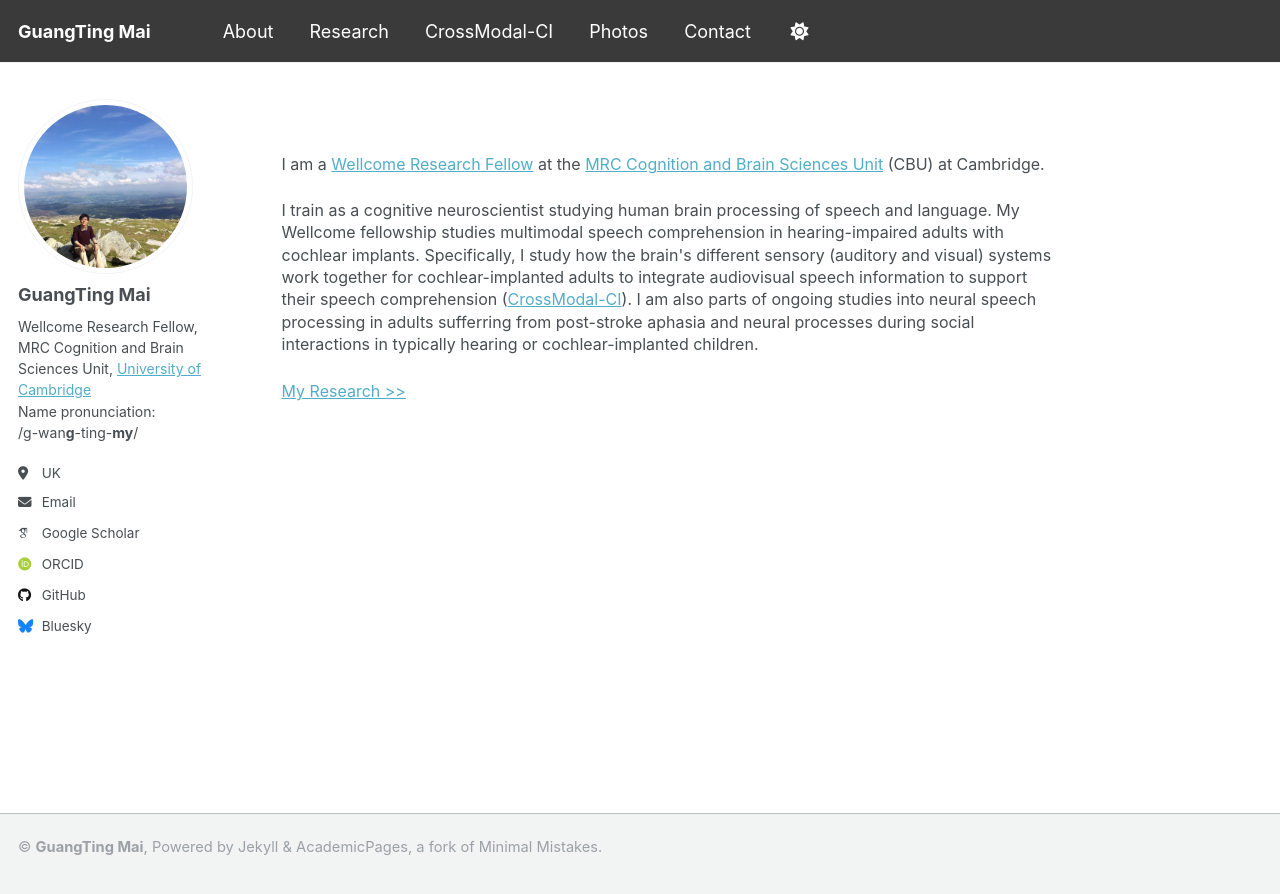
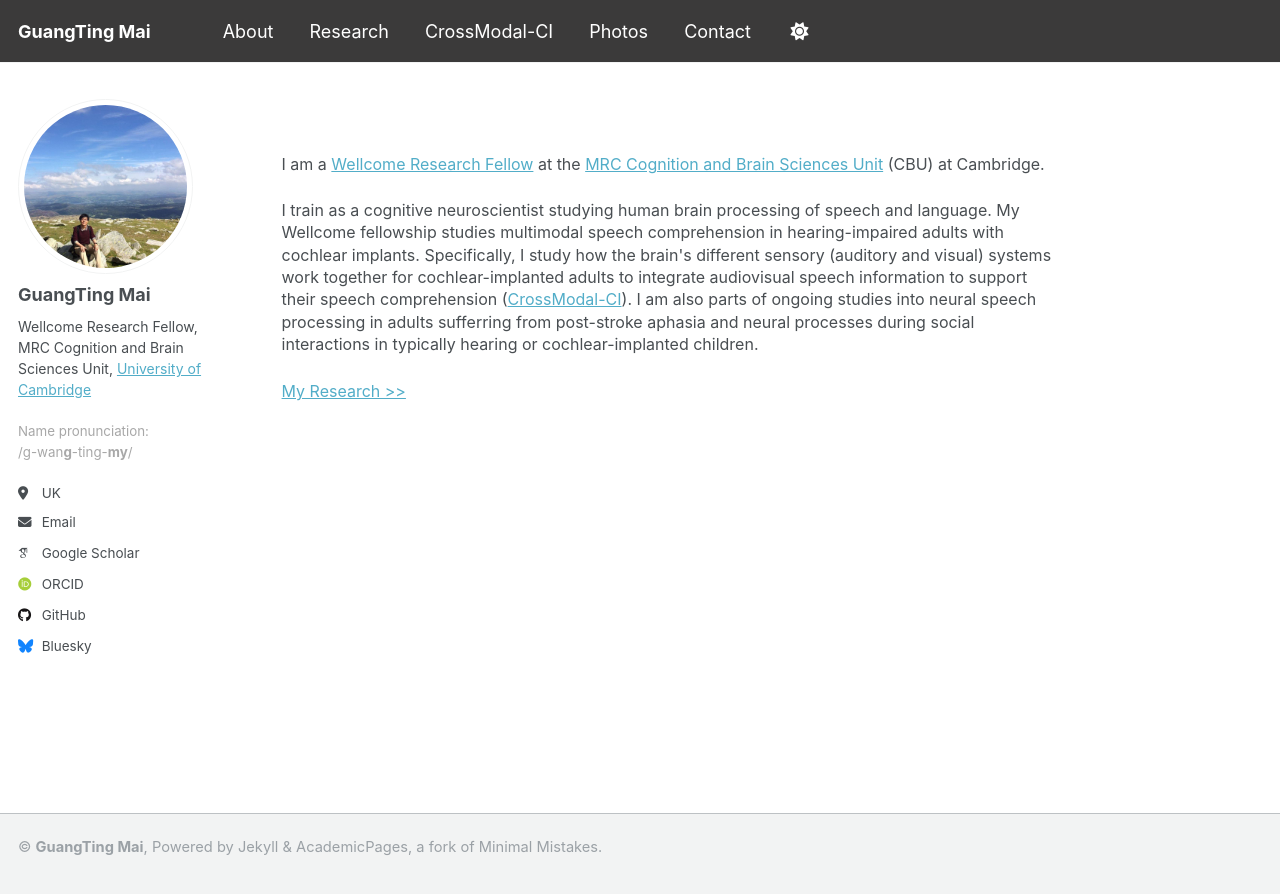
Before and after one commit to guangtingmai/guangtingmai.github.io, a Jekyll site: the page built from _pages/readme.html, in a window 1280 px wide. Shown: the top 894 px of the page. Built offline with Jekyll 4.4.1, drawn with Linux system fonts in a browser that asks for light colours; some web fonts are replaced.

Commit message:
Update _config.yml

```diff
--- a/_config.yml
+++ b/_config.yml
@@ -25,7 +25,7 @@
   avatar           : "profile.jpg"
   name             : "GuangTing Mai"
   pronouns         : # example: "she/her"
-  bio              : '<span style="font-size: 10.5pt;">Wellcome Research Fellow,<br>MRC Cognition and Brain Sciences Unit, <a href="https://www.cam.ac.uk/">University of Cambridge</a></span><br><span style="font-size: 10.5pt;">Name pronunciation:<br>/g-wan<strong>g</strong>-ting-<strong>my</strong>/</span>'
+  bio              : '<span style="font-size: 10.5pt;">Wellcome Research Fellow,<br>MRC Cognition and Brain Sciences Unit, <a href="https://www.cam.ac.uk/">University of Cambridge</a></span><br><br><span style="font-size:10pt;color:#a8a8a8">Name pronunciation:<br>/g-wan<strong>g</strong>-ting-<strong>my</strong>/</span>'
   location         : "UK"
   employer         : # "Red Brick University"
   uri              : # URL
```
